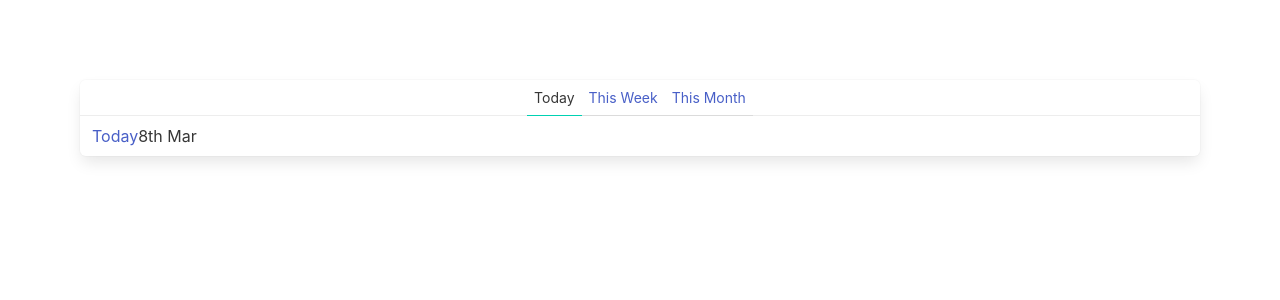
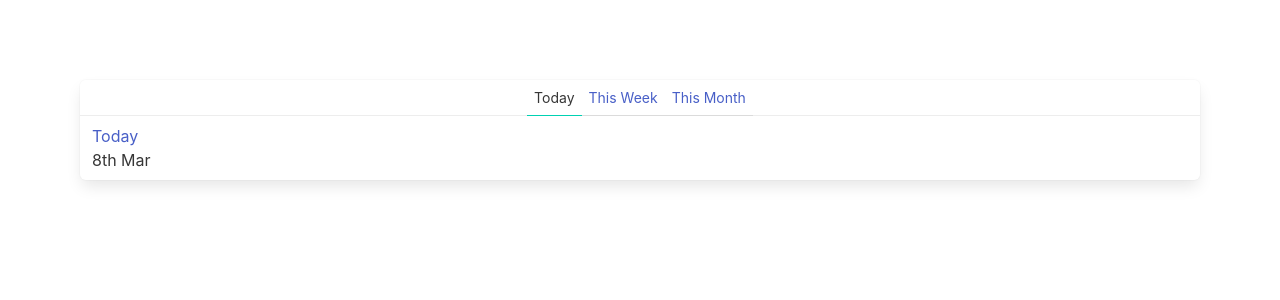
Before and after one commit to fpigeonjr/vuejs-composition-api, a Vue app: page / in a window 1280 px wide. Shown: the top 300 px of the page. Built offline with nearby package versions, Linux system fonts and the light colour scheme.

Commit message:
refactor to own comp

```diff
--- /dev/null
+++ b/src/components/TimeLinePost.vue
@@ -0,0 +1,26 @@
+<template>
+  <a :key="post.id" class="panel-block">
+    <div class="is-flex is-flex-direction-column is-align-items-flex-start">
+      <a href="#">{{ post.title }}</a>
+      <div>{{ post.created.format("Do MMM") }}</div>
+    </div>
+  </a>
+</template>
+
+<script setup lang="ts">
+import { defineComponent } from "vue"
+import { Post } from "../mocks"
+
+defineProps({
+  post: {
+    type: Object as () => Post,
+    required: true
+  }
+})
+
+defineComponent({
+  name: "TimelinePost"
+})
+</script>
+
+<style scoped></style>
--- a/src/components/Timeline.vue
+++ b/src/components/Timeline.vue
@@ -11,16 +11,19 @@
         {{ period }}
       </a>
     </span>
-    <a v-for="post in posts" :key="post.id" class="panel-block">
-      <a href="#">{{ post.title }}</a>
-      <div>{{ post.created.format("Do MMM") }}</div>
-    </a>
+    <TimeLinePost
+      v-for="post in posts"
+      :key="post.id"
+      :post="post"
+      class="panel-block"
+    />
   </nav>
 </template>
 
 <script setup lang="ts">
 import { defineComponent, ref, computed } from "vue"
 import moment from "moment"
+import TimeLinePost from "./TimeLinePost.vue"
 import { today, thisWeek, thisMonth } from "../mocks"
 
 type Period = "Today" | "This Week" | "This Month"
@@ -45,7 +48,10 @@
 }
 
 defineComponent({
-  name: "TimeLine"
+  name: "TimeLine",
+  components: {
+    TimeLinePost
+  }
 })
 </script>
 
```
